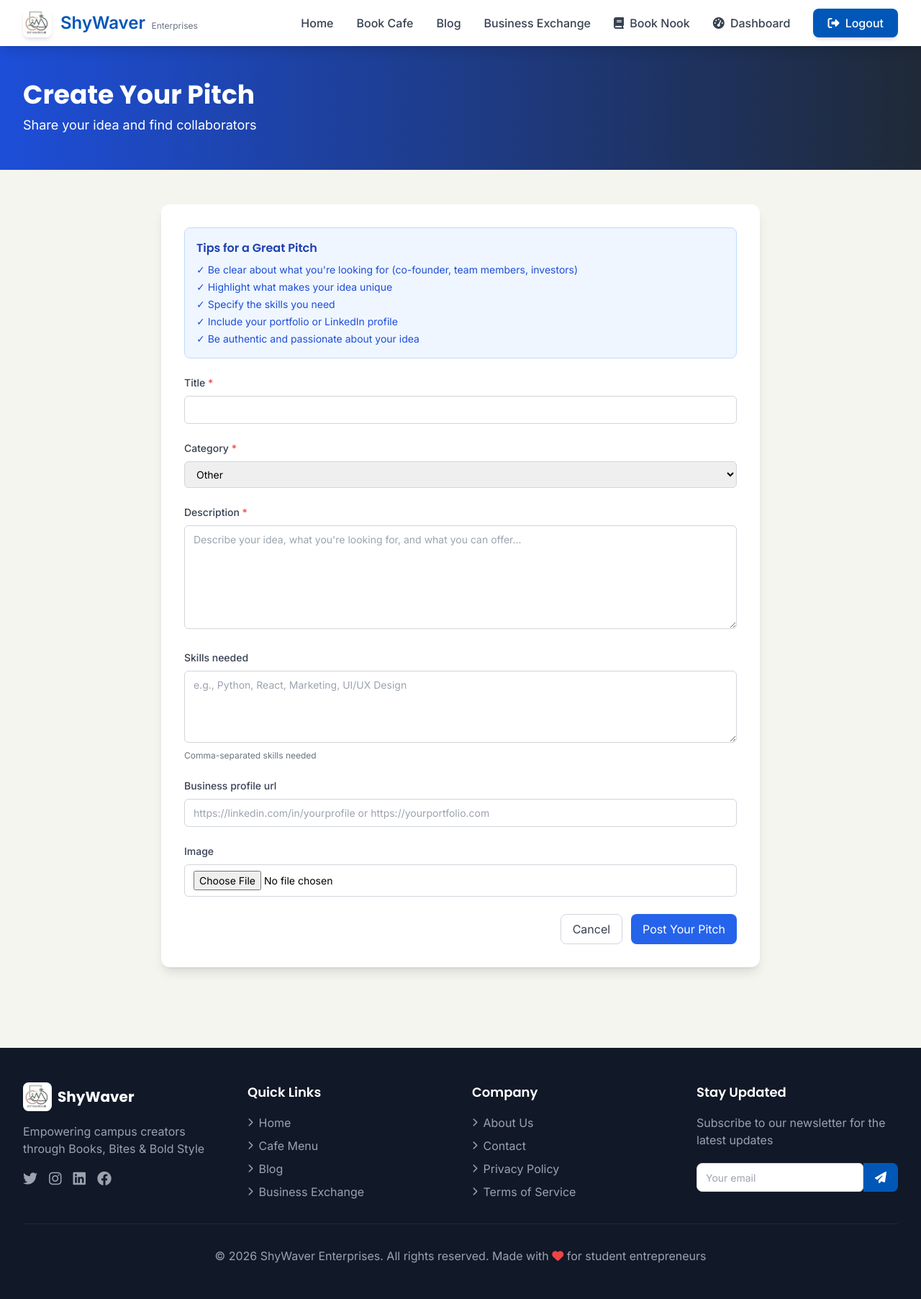
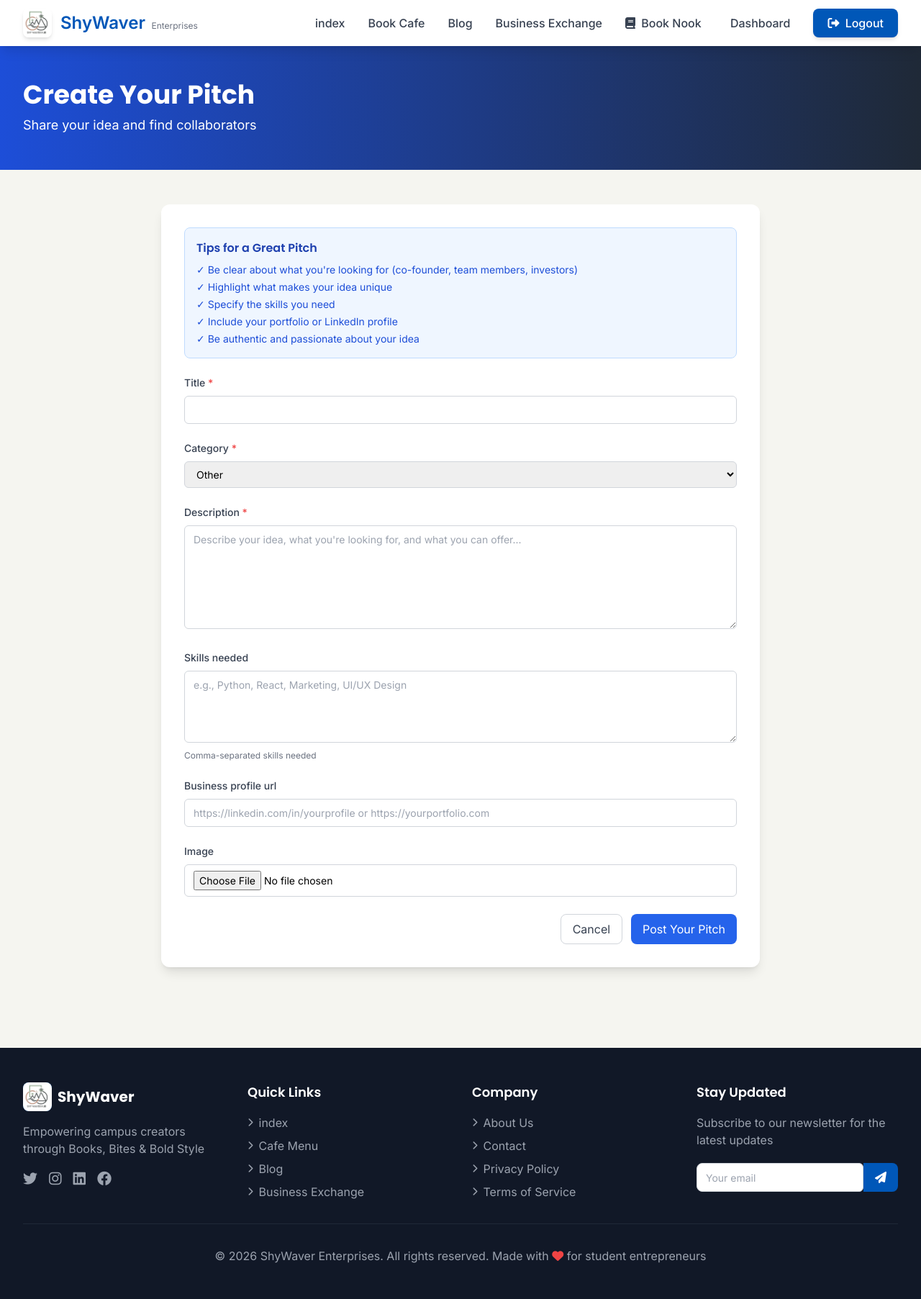
Before and after one commit to nanatoto-droid/shywaver_enterprise, a Django app: page /create-pitch/ in a window 1280 px wide. Shown: the whole page at 72% size. Run offline with Django 5.2, Linux system fonts and the light colour scheme; a user stored in the database is signed in; some libraries are stand-ins or nearby versions.

Commit message:
initial commit

```diff
--- a/core/urls.py
+++ b/core/urls.py
@@ -2,8 +2,8 @@ from django.urls import path
 from . import views
 
 urlpatterns = [
-    # Home
-    path('', views.home, name='home'),
+    # index
+    path('', views.index, name='index'),
 
     # Cafe Menu
     path('cafe-menu/', views.cafe_menu, name='cafe_menu'),
--- a/core/views.py
+++ b/core/views.py
@@ -11,7 +11,7 @@ from django.contrib.auth.decorators import login_required
 from django.db.models import Count
 from .forms import PitchWallPostForm, PitchInterestForm, PitchCommentForm
 
-def home(request):
+def index(request):
     featured_menu = MenuItem.objects.filter(featured=True, is_available=True)[:6]
     recent_blogs = BlogPost.objects.filter(is_published=True).order_by('-created_at')[:3]
     top_businesses = Business.objects.filter(is_active=True).order_by('-rating')[:6]
@@ -23,7 +23,7 @@ def home(request):
         'top_businesses': top_businesses,
         'pitch_posts': pitch_posts,
     }
-    return render(request, 'home.html', context)
+    return render(request, 'index.html', context)
 
 def cafe_menu(request):
     menu_items = MenuItem.objects.filter(is_available=True)
@@ -322,7 +322,7 @@ def user_login(request):
 def user_logout(request):
     logout(request)
     messages.success(request, 'You have been logged out successfully.')
-    return redirect('home')
+    return redirect('index')
 
 @login_required
 def profile(request):
@@ -354,7 +354,7 @@ def newsletter_subscribe(request):
         else:
             messages.error(request, 'Invalid email address.')
 
-    return redirect(request.META.get('HTTP_REFERER', 'home'))
+    return redirect(request.META.get('HTTP_REFERER', 'index'))
 
 def add_to_cart(request):
     if request.method == 'POST' and request.user.is_authenticated:
@@ -475,7 +475,7 @@ def delete_pitch(request, pk):
     if request.method == 'POST':
         pitch.delete()
         messages.success(request, 'Your pitch has been deleted.')
-        return redirect('home')
+        return redirect('index')
 
     return render(request, 'delete_pitch.html', {'pitch': pitch})
 
--- a/shywaver/settings.py
+++ b/shywaver/settings.py
@@ -107,8 +107,8 @@ MEDIA_URL = '/media/'
 MEDIA_ROOT = BASE_DIR / 'media'
 
 LOGIN_URL = 'login'
-LOGIN_REDIRECT_URL = 'home'
-LOGOUT_REDIRECT_URL = 'home'
+LOGIN_REDIRECT_URL = 'index'
+LOGOUT_REDIRECT_URL = 'index'
 
 CRISPY_ALLOWED_TEMPLATE_PACKS = "tailwind"
 CRISPY_TEMPLATE_PACK = "tailwind"
--- a/templates/base.html
+++ b/templates/base.html
@@ -119,7 +119,7 @@
             <div class="flex justify-between h-16">
                 <!-- Logo with Image -->
                 <div class="flex items-center space-x-2">
-                    <a href="{% url 'home' %}" class="flex items-center space-x-3 group">
+                    <a href="{% url 'index' %}" class="flex items-center space-x-3 group">
                         <!-- Logo Image -->
                         {% load static %}
                         <div class="w-10 h-10 overflow-hidden rounded-lg shadow-md group-hover:scale-105 transition-transform">
@@ -135,7 +135,7 @@
 
                 <!-- Desktop Menu -->
                 <div class="hidden md:flex items-center space-x-8">
-                    <a href="{% url 'home' %}" class="text-gray-700 hover:text-primary transition font-medium {% if request.path == '/' %}text-primary border-b-2 border-primary{% endif %}">Home</a>
+                    <a href="{% url 'index' %}" class="text-gray-700 hover:text-primary transition font-medium {% if request.path == '/' %}text-primary border-b-2 border-primary{% endif %}">index</a>
                     <a href="{% url 'cafe_menu' %}" class="text-gray-700 hover:text-primary transition font-medium {% if 'cafe' in request.path %}text-primary{% endif %}">Book Cafe</a>
                     <a href="{% url 'blog' %}" class="text-gray-700 hover:text-primary transition font-medium {% if 'blog' in request.path %}text-primary{% endif %}">Blog</a>
                     <a href="{% url 'business_exchange' %}" class="text-gray-700 hover:text-primary transition font-medium {% if 'business' in request.path %}text-primary{% endif %}">Business Exchange</a>
@@ -144,7 +144,7 @@
                     </a>
                     {% if user.is_authenticated %}
                         <a href="{% url 'dashboard' %}" class="text-gray-700 hover:text-primary transition font-medium">
-                            <i class="fas fa-tachometer-alt mr-1"></i> Dashboard
+                            <i class="fas fa-tacindexter-alt mr-1"></i> Dashboard
                         </a>
                         <a href="{% url 'logout' %}" class="bg-primary text-white px-5 py-2 rounded-lg hover:bg-primary-dark transition font-medium shadow-md hover:shadow-lg">
                             <i class="fas fa-sign-out-alt mr-1"></i> Logout
@@ -170,8 +170,8 @@
         <!-- Mobile Menu Dropdown -->
         <div id="mobile-menu" class="hidden md:hidden bg-white border-t shadow-lg">
             <div class="px-4 py-3 space-y-2">
-                <a href="{% url 'home' %}" class="block py-2 text-gray-700 hover:text-primary transition font-medium {% if request.path == '/' %}text-primary bg-blue-50 px-3 rounded-lg{% endif %}">
-                    <i class="fas fa-home mr-2"></i> Home
+                <a href="{% url 'index' %}" class="block py-2 text-gray-700 hover:text-primary transition font-medium {% if request.path == '/' %}text-primary bg-blue-50 px-3 rounded-lg{% endif %}">
+                    <i class="fas fa-index mr-2"></i> index
                 </a>
                 <a href="{% url 'cafe_menu' %}" class="block py-2 text-gray-700 hover:text-primary transition font-medium">
                     <i class="fas fa-coffee mr-2"></i> Book Cafe
@@ -187,7 +187,7 @@
                 </a>
                 {% if user.is_authenticated %}
                     <a href="{% url 'dashboard' %}" class="block py-2 text-gray-700 hover:text-primary transition font-medium">
-                        <i class="fas fa-tachometer-alt mr-2"></i> Dashboard
+                        <i class="fas fa-tacindexter-alt mr-2"></i> Dashboard
                     </a>
                     <a href="{% url 'logout' %}" class="block py-2 text-primary font-semibold">
                         <i class="fas fa-sign-out-alt mr-2"></i> Logout
@@ -270,7 +270,7 @@
                 <div>
                     <h4 class="font-semibold mb-4 text-lg">Quick Links</h4>
                     <ul class="space-y-2 text-gray-400">
-                        <li><a href="{% url 'home' %}" class="hover:text-white transition flex items-center space-x-2"><i class="fas fa-chevron-right text-xs"></i><span>Home</span></a></li>
+                        <li><a href="{% url 'index' %}" class="hover:text-white transition flex items-center space-x-2"><i class="fas fa-chevron-right text-xs"></i><span>index</span></a></li>
                         <li><a href="{% url 'cafe_menu' %}" class="hover:text-white transition flex items-center space-x-2"><i class="fas fa-chevron-right text-xs"></i><span>Cafe Menu</span></a></li>
                         <li><a href="{% url 'blog' %}" class="hover:text-white transition flex items-center space-x-2"><i class="fas fa-chevron-right text-xs"></i><span>Blog</span></a></li>
                         <li><a href="{% url 'business_exchange' %}" class="hover:text-white transition flex items-center space-x-2"><i class="fas fa-chevron-right text-xs"></i><span>Business Exchange</span></a></li>
--- a/templates/create_pitch.html
+++ b/templates/create_pitch.html
@@ -46,7 +46,7 @@
                 {% endfor %}
 
                 <div class="flex justify-end space-x-3">
-                    <a href="{% url 'home' %}" class="px-4 py-2 border border-gray-300 rounded-lg text-gray-700 hover:bg-gray-50 transition">Cancel</a>
+                    <a href="{% url 'index' %}" class="px-4 py-2 border border-gray-300 rounded-lg text-gray-700 hover:bg-gray-50 transition">Cancel</a>
                     <button type="submit" class="px-4 py-2 bg-blue-600 text-white rounded-lg hover:bg-blue-700 transition">Post Your Pitch</button>
                 </div>
             </form>
--- a/templates/pitch_detail.html
+++ b/templates/pitch_detail.html
@@ -7,7 +7,7 @@
     <div class="max-w-7xl mx-auto px-4 sm:px-6 lg:px-8">
         <div class="flex justify-between items-start">
             <div>
-                <a href="{% url 'home' %}#pitch-wall" class="text-white hover:text-gray-200 mb-4 inline-block">
+                <a href="{% url 'index' %}#pitch-wall" class="text-white hover:text-gray-200 mb-4 inline-block">
                     ← Back to Pitch Wall
                 </a>
                 <h1 class="text-3xl md:text-5xl font-bold mb-4">{{ pitch.title }}</h1>
```
Also changed, not shown: 2 other files.
